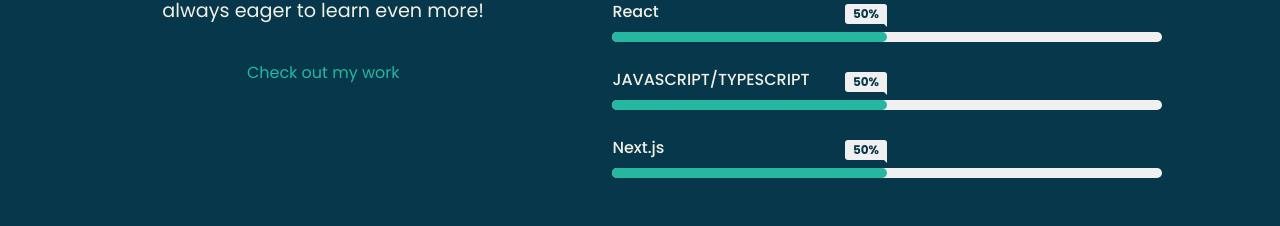
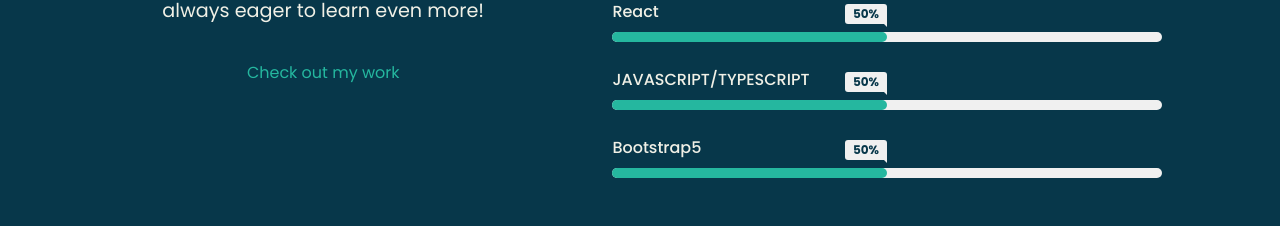
Before and after one commit to codingisreallyhard/codingisreallyhard-website, a React (Create React App) app: page / in a window 1280 px wide. Shown: the part 1131-1357 px from the top of the page. Built offline with nearby package versions, Linux system fonts and the light colour scheme.

Commit message:
modified code

```diff
--- a/src/Layout/Aboutme.js
+++ b/src/Layout/Aboutme.js
@@ -59,7 +59,7 @@
                         </div>
                         <div className="bar">
                           <div className="info">
-                            <span>Next.js</span>
+                            <span>Bootstrap5</span>
                           </div>
                           <div className="progress-line">
                             <span className="node"></span>
```
